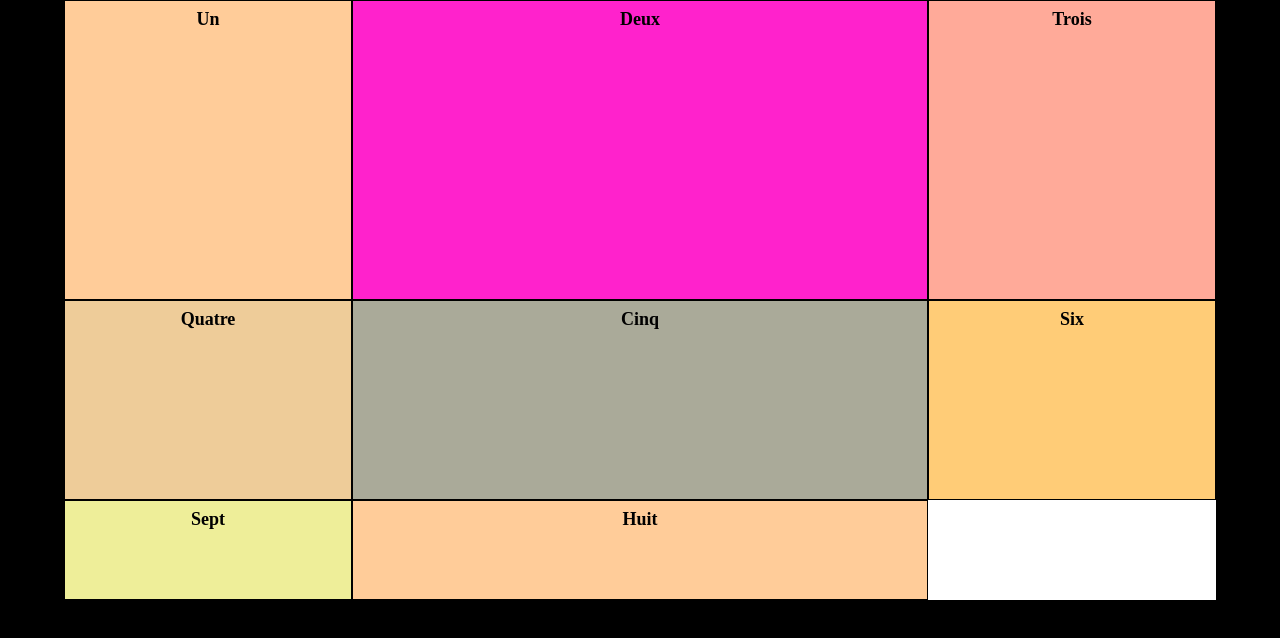
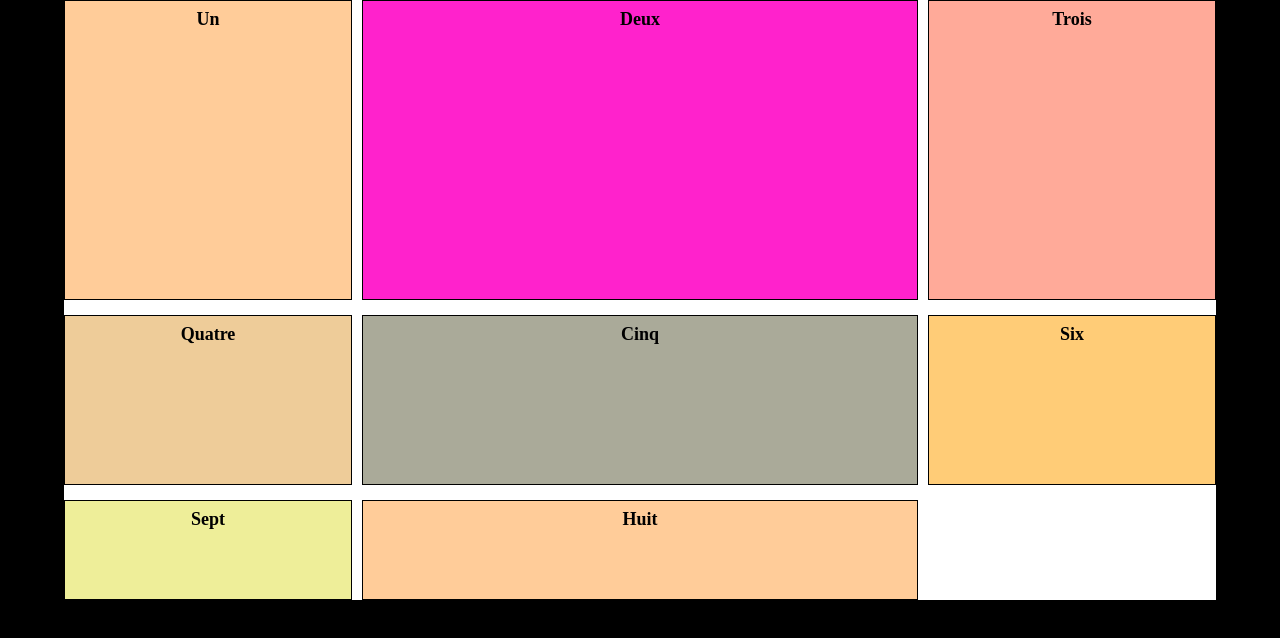
Before and after one commit to camara94/grid-css, a plain HTML site: page techno-grid/index.html in a window 1280 px wide. Drawn offline with Linux system fonts and the light colour scheme.

Commit message:
les propriétés grid-column-gap, grid-row-gap et grid-gap: pour gerer les espace entre les ligne et entre les colonnes"

```diff
--- a/techno-grid/style.css
+++ b/techno-grid/style.css
@@ -8,6 +8,9 @@ body {
     display: grid;
     grid-template-columns: 25% auto 25%;
     grid-template-rows: 50% auto 100px;
+    /*grid-column-gap: 10px;
+    grid-row-gap: 15px;*/
+    grid-gap: 15px 10px;
     height: 600px;
     width: 90%;
     margin: auto;
```
Also changed, not shown: 1 other file.
